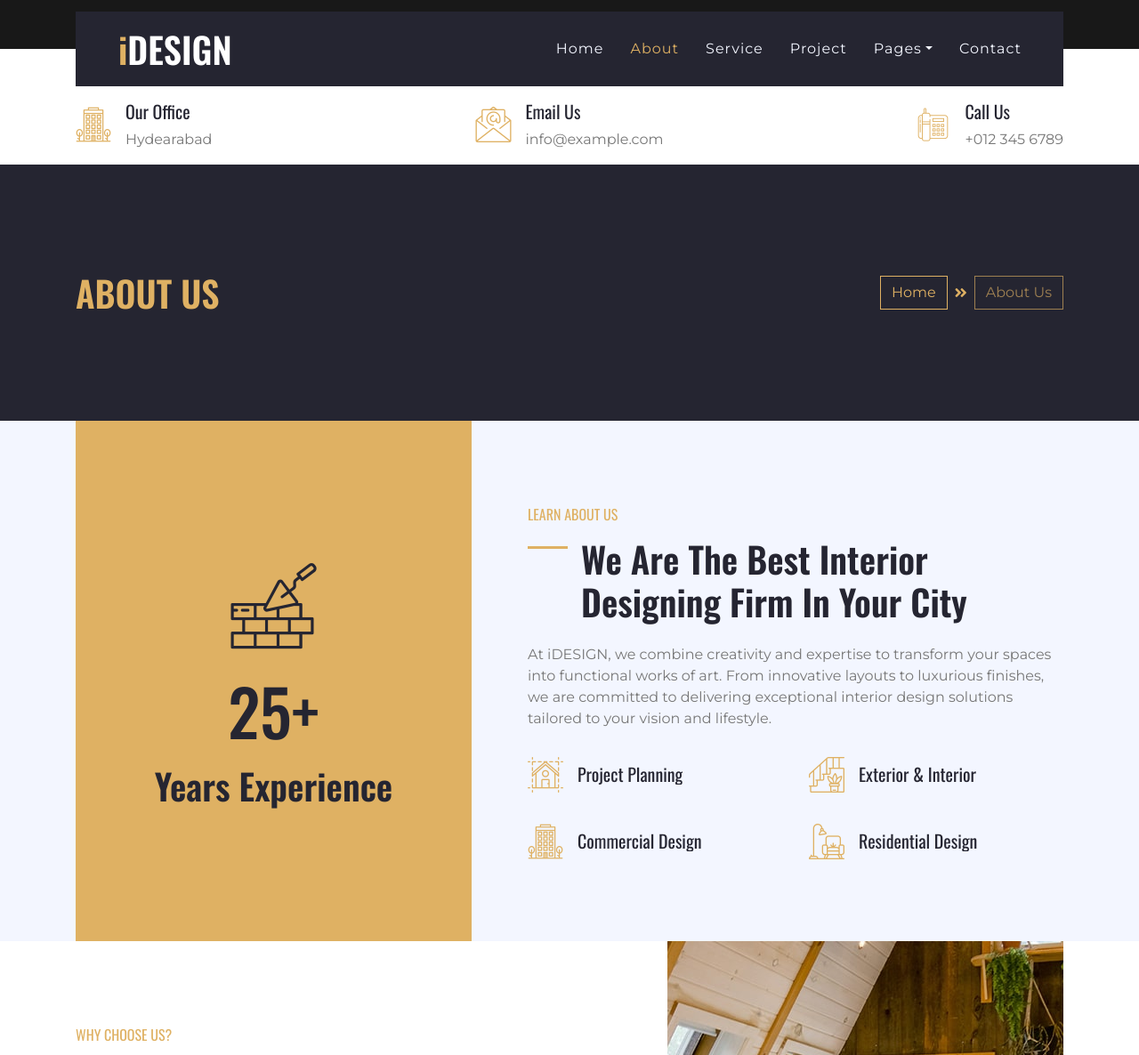
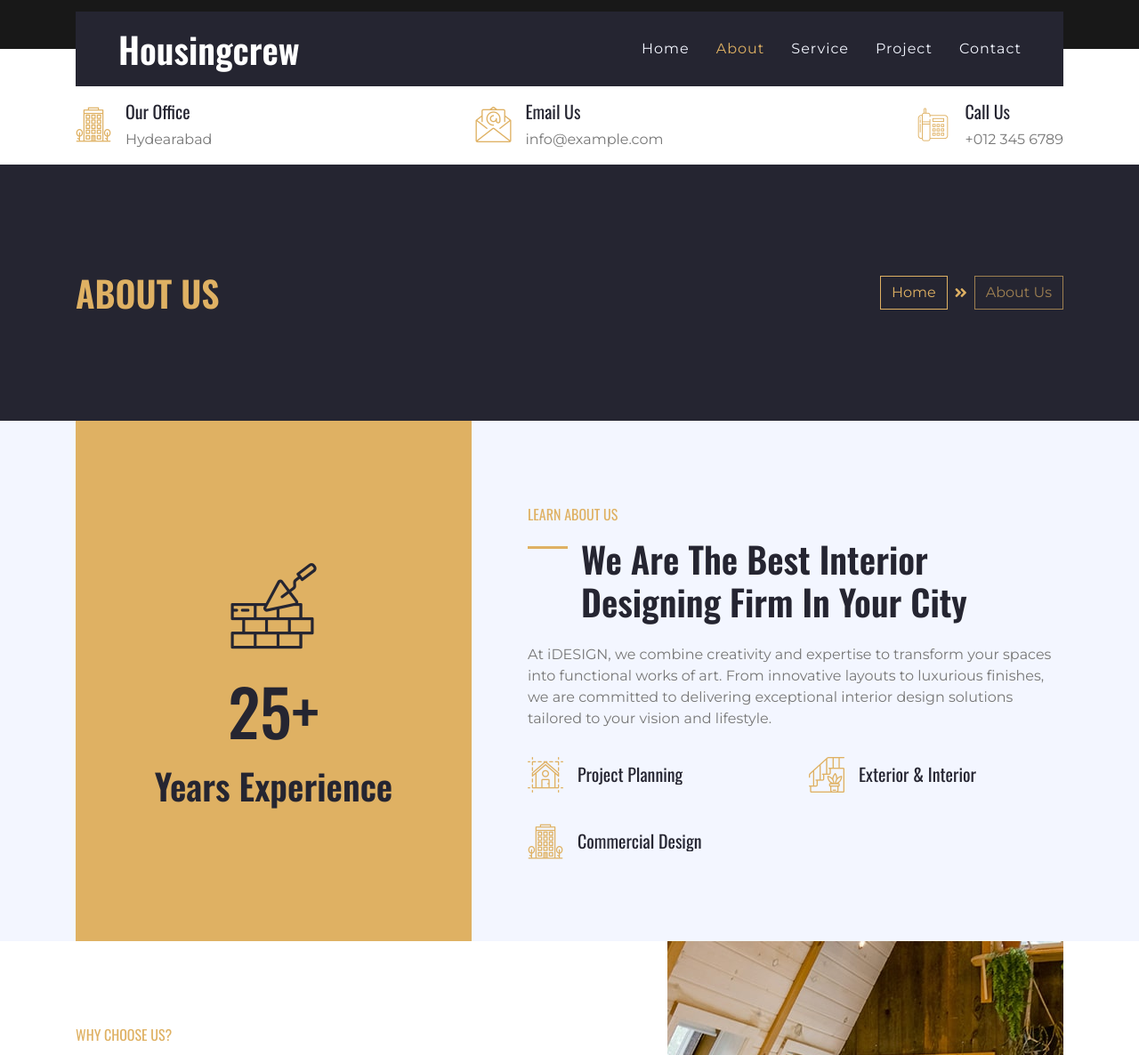
Before and after one commit to cinereoustechnologies/Interior, a plain HTML site: page about.html in a window 1280 px wide. Shown: the part 43-1229 px from the top of the page at 89% size. Drawn offline with nearby package versions, Linux system fonts and the light colour scheme.

Commit message:
files are updated

```diff
--- a/about.html
+++ b/about.html
@@ -3,7 +3,7 @@
 
 <head>
     <meta charset="utf-8">
-    <title>iDESIGN - Interior Design HTML Template</title>
+    <title>Housingcrew - #No 1 Interior Design Company</title>
     <meta content="width=device-width, initial-scale=1.0" name="viewport">
     <meta content="Free HTML Templates" name="keywords">
     <meta content="Free HTML Templates" name="description">
@@ -72,7 +72,7 @@
         <div class="container position-relative" style="z-index: 9;">
             <nav class="navbar navbar-expand-lg bg-secondary navbar-dark py-3 py-lg-0 pl-3 pl-lg-5">
                 <a href="" class="navbar-brand">
-                    <h1 class="m-0 display-5 text-white"><span class="text-primary">i</span>DESIGN</h1>
+                    <h1 class="m-0 display-5 text-white"><span class="text-primary"></span>Housingcrew</h1>
                 </a>
                 <button type="button" class="navbar-toggler" data-toggle="collapse" data-target="#navbarCollapse">
                     <span class="navbar-toggler-icon"></span>
@@ -83,13 +83,13 @@
                         <a href="about.html" class="nav-item nav-link active">About</a>
                         <a href="service.html" class="nav-item nav-link">Service</a>
                         <a href="project.html" class="nav-item nav-link">Project</a>
-                        <div class="nav-item dropdown">
+                        <!-- <div class="nav-item dropdown">
                             <a href="#" class="nav-link dropdown-toggle" data-toggle="dropdown">Pages</a>
                             <div class="dropdown-menu rounded-0 m-0">
                                 <a href="blog.html" class="dropdown-item">Blog Grid</a>
                                 <a href="single.html" class="dropdown-item">Blog Detail</a>
                             </div>
-                        </div>
+                        </div> -->
                         <a href="contact.html" class="nav-item nav-link">Contact</a>
                     </div>
                 </div>
@@ -190,12 +190,12 @@
                                 <h5 class="text-truncate m-0">Commercial Design</h5>
                             </div>
                         </div>
-                        <div class="col-sm-6">
+                        <!-- <div class="col-sm-6">
                             <div class="d-flex align-items-center mb-4">
                                 <h1 class="flaticon-living-room font-weight-normal text-primary m-0 mr-3"></h1>
                                 <h5 class="text-truncate m-0">Residential Design</h5>
                             </div>
-                        </div>
+                        </div> -->
                     </div>
                 </div>
             </div>
```
Also changed, not shown: contact.html (+4 -4 lines), index.html (+6 -6 lines), project.html (+4 -4 lines), service.html (+4 -4 lines), interior-design-html-template.jpg (deleted).
